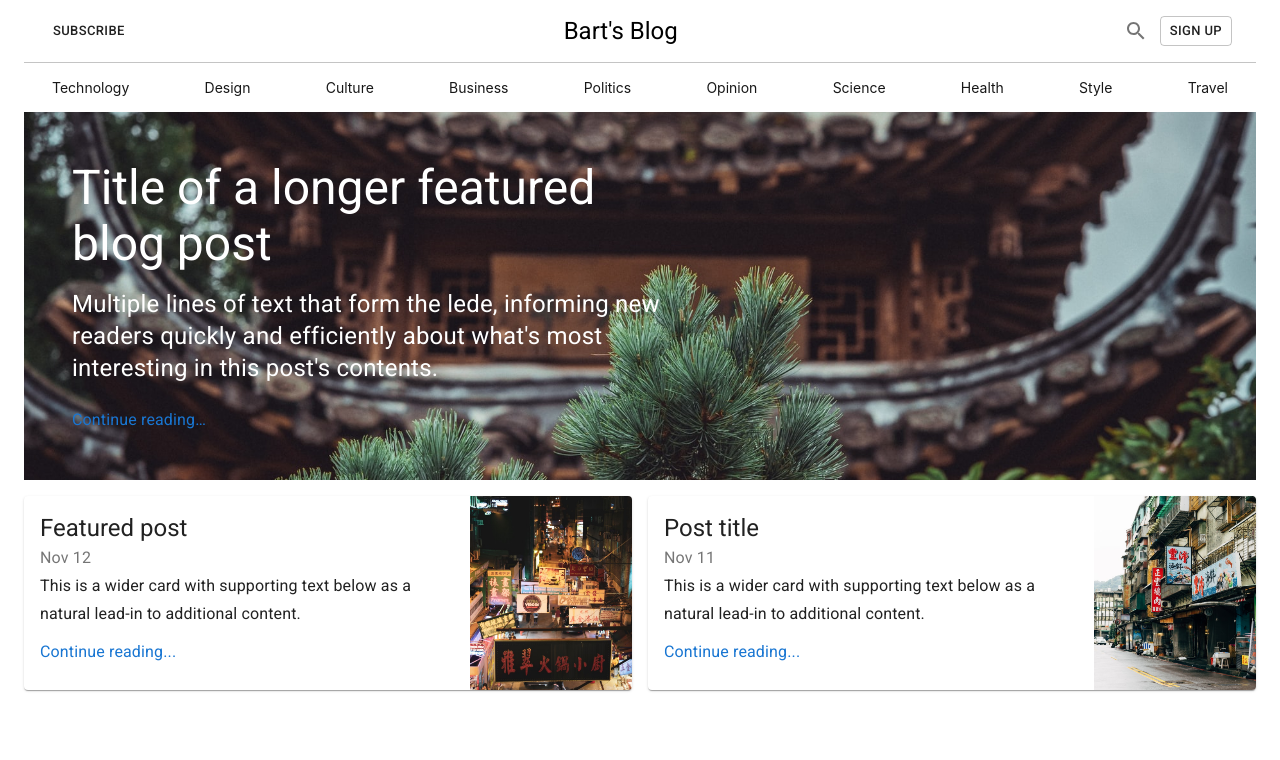
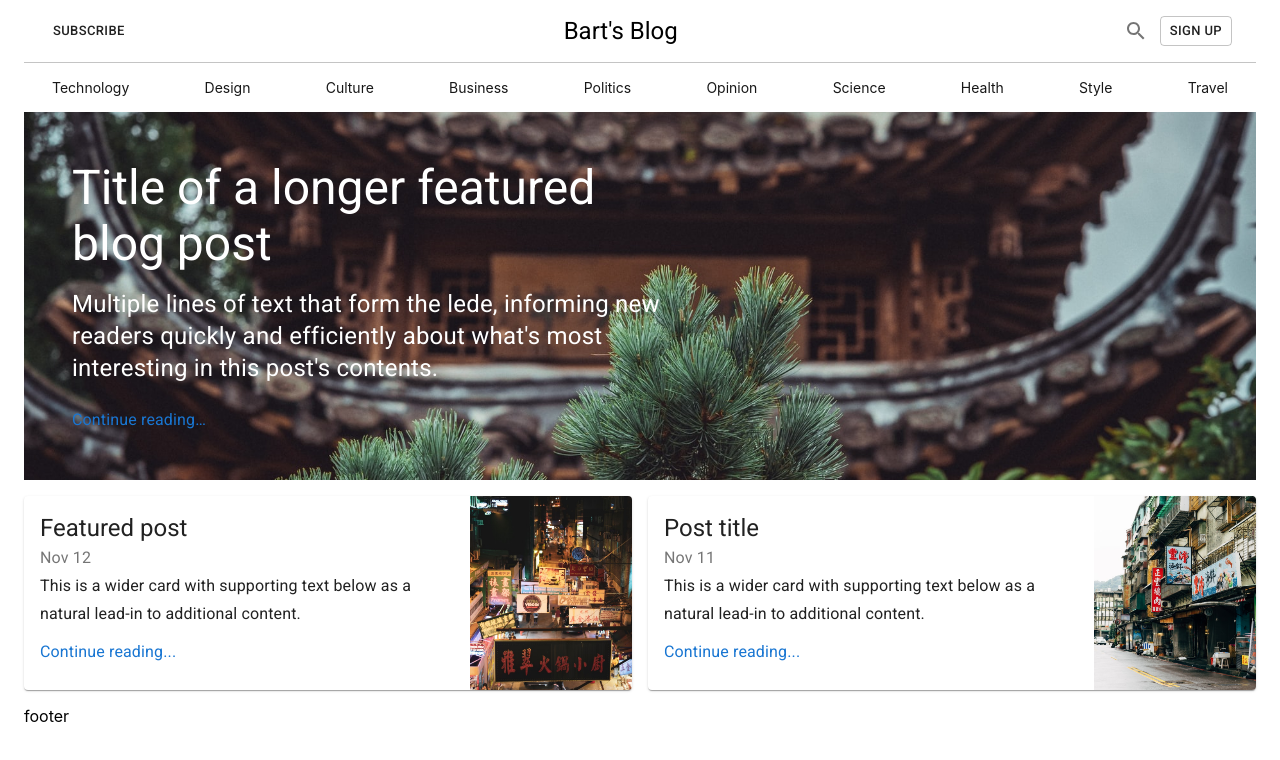
Before and after one commit to IlyaKrapivnoy/material_ui_responsive_site_2, a React (Create React App) app: page / in a window 1280 px wide. Shown: the top 760 px of the page. Built offline with nearby package versions, Linux system fonts and the light colour scheme.

Commit message:
add footer component

```diff
--- a/src/App.js
+++ b/src/App.js
@@ -1,6 +1,7 @@
 import Banner from './components/Banner';
 import Cards from './components/Cards';
 import Header from './components/Header';
+import Footer from './components/Footer';
 
 let menuList = [
     {
@@ -51,6 +52,7 @@ function App() {
             <Header menuList={menuList} />
             <Banner />
             <Cards />
+            <Footer />
         </div>
     );
 }
--- /dev/null
+++ b/src/components/Footer.jsx
@@ -0,0 +1,11 @@
+import { Container } from '@material-ui/core';
+
+const Footer = () => {
+    return (
+        <>
+            <Container maxWidth='lg'>footer</Container>
+        </>
+    );
+};
+
+export default Footer;
```
